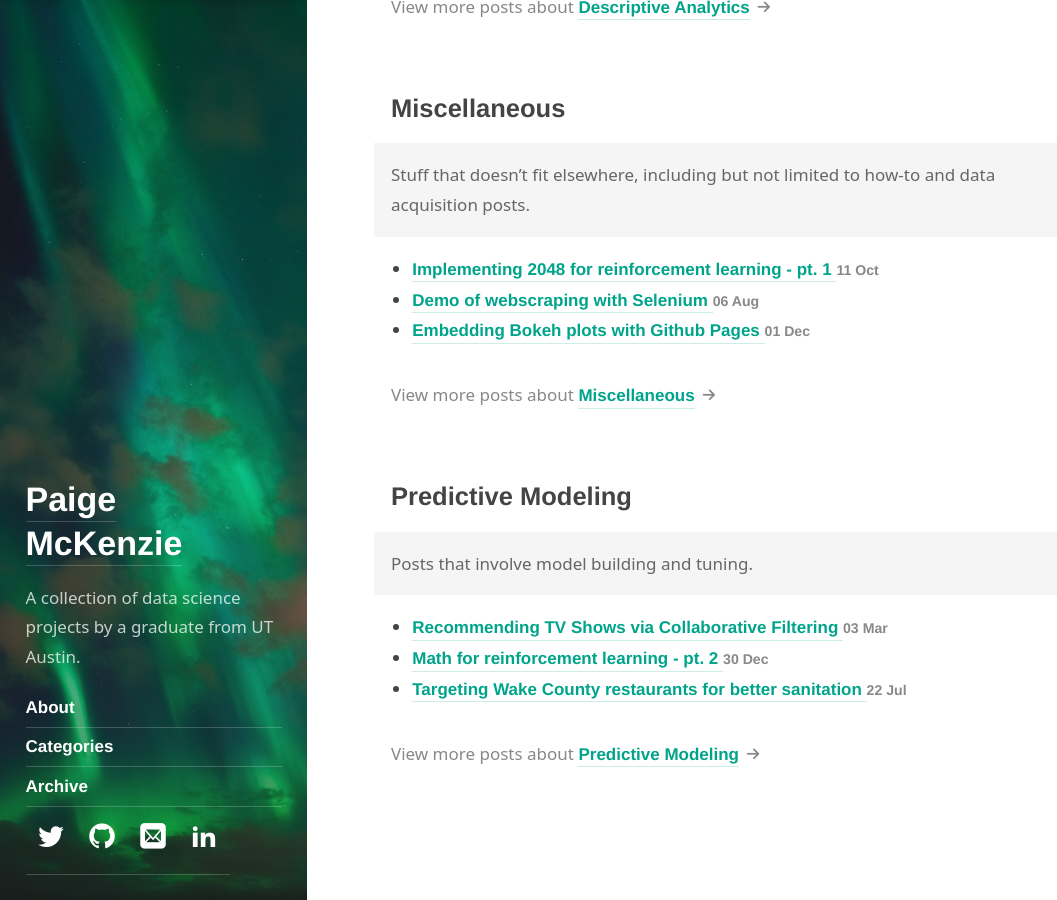
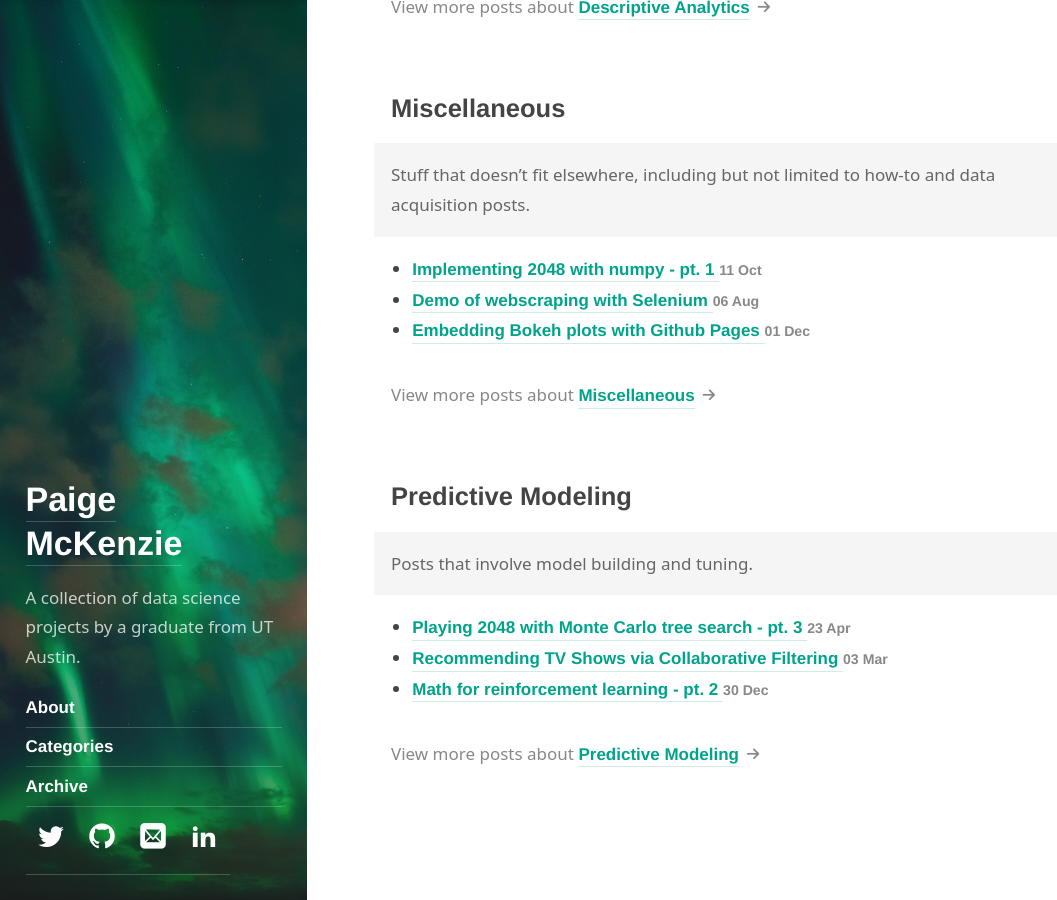
Before and after one commit to p-mckenzie/p-mckenzie.github.io, a Jekyll site: the page built from cats.md, in a window 1280 px wide and 900 px high, scrolled down 611 px. Shown: the whole window, without its empty margins (0-1057 px from the left). Built offline with Jekyll 4.4.1, drawn with Linux system fonts in a browser that asks for light colours; some web fonts are replaced; part of the change alters nothing that is shown.

Commit message:
publish pt. 3

````diff
--- a/_posts/2019-10-11-2048-part-1.md
+++ b/_posts/2019-10-11-2048-part-1.md
@@ -3,13 +3,15 @@
 layout: post
 
 # The title of your post
-title: "Implementing 2048 for reinforcement learning - pt. 1"
+title: "Implementing 2048 with numpy - pt. 1"
 
 # (Optional) Write a short (~150 characters) description of each blog post.
 # This description is used to preview the page on search engines, social media, etc.
 description: >
-  A reinforcement learning approach to the game 2048, including manually coding the game and implementing a neural network to learn how to play successfully.
-  The first of a 3-part series, covering the game itself and data logging.
+  The first post in a series dedicated to teaching a computer to play 2048,
+  covering coding the game itself and data logging. <br><br>
+  Part 2 (reinforcement learning) available [here](https://p-mckenzie.github.io/2019/12/30/2048-part-2/),
+  and part 3 (Monte Carlo tree search) available [here](https://p-mckenzie.github.io/2020/04/23/2048-part-3/).
 
 # (Optional) Link to an image that represents your blog post.
 # The aspect ratio should be ~16:9.
--- a/_posts/2019-12-30-2048-part-2.md
+++ b/_posts/2019-12-30-2048-part-2.md
@@ -8,8 +8,10 @@ title: "Math for reinforcement learning - pt. 2"
 # (Optional) Write a short (~150 characters) description of each blog post.
 # This description is used to preview the page on search engines, social media, etc.
 description: >
-  A reinforcement learning approach to the game 2048, including manually coding the game and implementing a neural network to learn how to play.
-  The second of a 3-part series (part 1 available [here](https://p-mckenzie.github.io/2019/10/11/2048-part-1/)), detailing the math behind reinforcement learning.
+  A reinforcement learning approach to the game 2048. <br><br>
+  The second post in a 3-part series dedicated to playing 2048 with AI.
+  Part 1 (the game itself) available [here](https://p-mckenzie.github.io/2019/10/11/2048-part-1/),
+  and part 3 (Monte Carlo tree search) available [here](https://p-mckenzie.github.io/2020/04/23/2048-part-3/).
 
 # (Optional) Link to an image that represents your blog post.
 # The aspect ratio should be ~16:9.
--- /dev/null
+++ b/_posts/2020-04-23-2048-part-3.md
@@ -0,0 +1,220 @@
+---
+# Posts need to have the `post` layout
+layout: post
+
+# The title of your post
+title: "Playing 2048 with Monte Carlo tree search - pt. 3"
+
+# (Optional) Write a short (~150 characters) description of each blog post.
+# This description is used to preview the page on search engines, social media, etc.
+description: >
+  A Monte Carlo tree search approach to the game 2048. <br><br>
+  The final post in a 3-part series dedicated to playing 2048 with AI.
+  Part 1 (the game itself) available [here](https://p-mckenzie.github.io/2019/10/11/2048-part-1/)
+  and part 2 (reinforcement learning) available [here](https://p-mckenzie.github.io/2019/12/30/2048-part-2/).
+
+# (Optional) Link to an image that represents your blog post.
+# The aspect ratio should be ~16:9.
+image: /assets/img/2048/header3.png
+
+# You can hide the description and/or image from the output
+# (only visible to search engines) by setting:
+hide_description: false
+hide_image: false
+
+categories: [predictive]
+tags: []
+languages: [Python]
+---
+![]({{site.url}}/assets/img/2048/header3.png){:.lead}
+
+<!--more-->
+
+* dummy list
+{:toc}
+
+# Series recap
+2048 is a game where the player chooses one of 4 actions to move the tiles in (up, left, down, and right), when presented with a
+board layout, to combine tiles until they reach a value of 2048 (or larger). Part of a game would look like:
+
+<img src="{{site.url}}/assets/img/2048/2048.gif" height="500">
+
+My implementation of the game logic, using only numpy, is described in the first [post]({{site.url}}2019/10/11/2048-part-1/)
+in this series.
+
+My implementation of reinforcement learning to infer optimal strategies from repeatedly playing games
+is described in the second [post]({{site.url}}2019/12/30/2048-part-2/)
+in this series. Unfortunately I was unable to validate the effectiveness of this strategy, due to computational limitations.
+
+In this post, I will discuss an alternative method to playing 2048 - running Monte Carlo simulations to determine moves, rather
+than training a neural network to decide the strategy.
+{:.message}
+
+# Algorithm overview
+For those unfamiliar, a Monte Carlo tree search algorithm uses random sampling to choose the **most promising** action, given
+a high degree of uncertainty. It has often been implemented for game strategy (notably to play the game
+[Go](https://en.wikipedia.org/wiki/Computer_Go)).
+
+In practice, the algorithm looks like:
+1. Computer is presented with a situation and asked for a decision
+2. Computer runs "background runs" - games starting from this situation, where every decision is made completely randomly
+3. Each background run's final performance is scored
+4. The runs are grouped by initial move, and performance is averaged
+5. Computer performs the initial move with highest expected final performance, and repeats 1-5
+
+<br>
+In our case, playing 2048, the computer would be presented with a layout. It will execute a series of "background runs".
+Some, by chance, will be very good games with
+high final scores, and others will quickly end with low final scores. All of these "background runs" will be grouped by initial move
+(swipe up, left, down, or right), and the computer then swipes in that direction, hopefully moving incrementally towards
+the highest expected final score.
+
+# Implementation
+I previously detailed my implementation of the game logic itself in numpy in the first [post]({{site.url}}2019/10/11/2048-part-1/)
+in this series, and will rely heavily on the `GameLayout` class described therein, which holds a game state, including
+layout & current score, and also provides functionality to update those when a direction is chosen (see `GameLayout.swipe(...)`).
+
+## Setting up
+All we need to do to start a game is initialize this class. To make this repeatable, I'm also going to use a random seed.
+```python
+import numpy as np
+np.random.seed(1)
+from game import GameLayout
+
+game = GameLayout()
+```
+The game is initialized with only 2 nonzero tiles, and I'd prefer to demonstrate with more going on, so let's generate a random layout
+that represents a state from a little later in the game, when moves are starting to matter move. To do this, I'll leverage the
+`GameLayout.swipe(...)` functionality with 40 random moves.
+```python
+for dummy_move in np.random.choice(['w','a','s','d'], size=40):
+    try:
+        game.swipe(dummy_move)
+    except:
+        print("Random move was invalid.")
+        continue
+```
+Now, if you look at `game.layout`, it should look like:
+```
+[ 4,  4,  0,  0,
+  2, 16,  0,  0,
+  4, 32,  4,  0,
+  2, 16,  8,  0]
+```
+
+## Simulating outcomes
+Next, let's go to Monte Carlo! All functionality discussed here is contained in my `MonteCarloGameDriver` class, but I'll go through
+it step by step first.
+
+First, we want to make a copy of the game. It's important to make a "deep copy", which will actually duplicate the elements inside
+the `game` object. Otherwise, when we swipe on the copy it will update the original `game.layout` too!
+```python
+from copy import deepcopy
+
+game_copy = deepcopy(game)
+game_copy.reset() # removes prior moves/layouts
+```
+
+Now, we will completely randomly run this copy game. This will look very like the `GameDriver` class discussed in my previous post
+[here]({{site.url}}/2019/10/11/2048-part-1/#automated-games).
+```python
+while game_copy.active:
+    moves = ['w','a','s','d']
+    np.random.shuffle(moves)
+    for move in moves:
+        try:
+            game_copy.swipe(move)
+            break
+        except:
+            # move didn't work, try next move
+            continue
+```
+After this snippet runs, we have a finished copy game, including a final score and all moves performed/layouts seen. In fact,
+we can look at `game_copy.final_layout` and see how far the game got:
+```
+[  4,   2,  16,   4,
+ 256,  16,   4,   8,
+   4,  32,  64,   2,
+   2,   8,  16,   4]
+```
+This random game achieved a maximum tile of 256, and we can also see that its final score (stored in `game_copy.score`) was 2,344.
+
+
+What's most important to note is this: the initial move this random simulation took (stored as `game_copy.moves[0]`) was to swipe up.
+
+## Choosing optimal action
+So should the computer, then, swipe up? A single simulation doesn't have any differentiating power. Instead, we should
+repeat this procedure several times and take the average score for each initial move.
+
+This procedure is implemented in my `MonteCarloGameDriver.simulate(game, simulation_size)` method, which takes a game and runs
+`simulation_size` number of random games starting from that initial gamestate.
+
+Let's see what happens when we use `.simulate(...)` on our random game described earlier. As a reminder, the layout was:
+```
+[ 4,  4,  0,  0,
+  2, 16,  0,  0,
+  4, 32,  4,  0,
+  2, 16,  8,  0]
+```
+Let's import the `MonteCarloGameDriver` class and run 20 simulations.
+
+```python
+from simulator import MonteCarloGameDriver
+
+driver = MonteCarloGameDriver()
+
+driver.simulate(game, 20)
+```
+The output of this is `game_performance`, a dictionary mapping each move - `['w','a','s','d']` -
+to the average score that first move
+produced during the simulations. In this case, we get:
+
+```python
+game_performance = {'w': 1101.6, 'd': 1038.6666666666667, 'a': 669.0}
+```
+
+Note that we aren't getting an entry for `s` in this case because it is impossible to swipe down. However, with a small `simulation_size`,
+it is possible that not all initial moves could be attempted, so it is important to keep this number large enough to attempt a few
+strategies with each possible initial move.
+{:.message}
+
+Now, we can say that the computer should swipe up, `w`, as this initial move has the highest expected score, given our simulations.
+
+# Performance
+Now we've covered what the algorithm does and how to implement it, let's see how it actually does!
+
+## Benchmarking
+First, lets establish a metric of success.
+
+A low bar would be for the computer to perform consistently better than random,
+but hopefully we can expect that.
+
+A medium bar would be for the computer to achieve 2048 the majority of the time.
+
+A more personal goal of mine would be to have the computer beat me -  or rather, to best my own personal highest-scoring game,
+which achieved 34,828.
+
+## Results
+Using the Monte Carlo method I ran 10 sample games for each simulation size - `[5, 20, 50, 100, 150]`. For comparison,
+I also ran 10 completely random games to see how much improvement we get with running simulations.
+
+Plotted below, you can see the final scores (after the entire game), by simulation size.
+
+![]({{site.url}}/assets/img/2048/results.png)
+
+We can see that the huge performance gain happens somewhere between running 20 and 50 background runs at each step.
+Interestingly, there isn't dramatic improvement in average score (denoted by the horizontal lines) with additional
+simulations after 50 - however, we can see that the variance increases, pushing a whopping 3 games above my own personal best!
+
+Also impressively, we can see the maximum tile each game achieves move upward as simulation size increases.
+
+<img src="{{site.url}}/assets/img/2048/results2.png" width="450">
+
+I will declare this approach a success - with just 50 background runs at each step, the computer was able to achieve the
+2048 tile 60% of the time, and the 1024 tile the remaining 40%.
+
+# Code
+Complete code can be found in my 2048 git [repository](https://github.com/p-mckenzie/2048).
+
+This section of the project relies on numpy and [pytorch](https://pytorch.org/) 1.1.0. Additional packages (such as widgets and matploblib)
+may be required to run any notebooks in the repository.
````
Also changed, not shown: assets/img/2048/results.png (added), assets/img/2048/results2.png (added), assets/img/2048/rolling.png (added).
